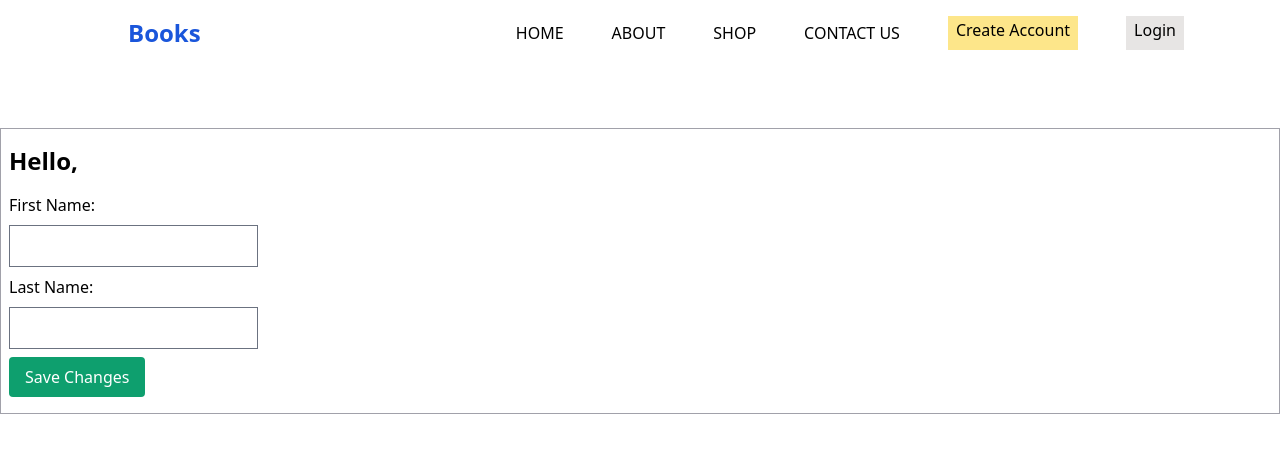
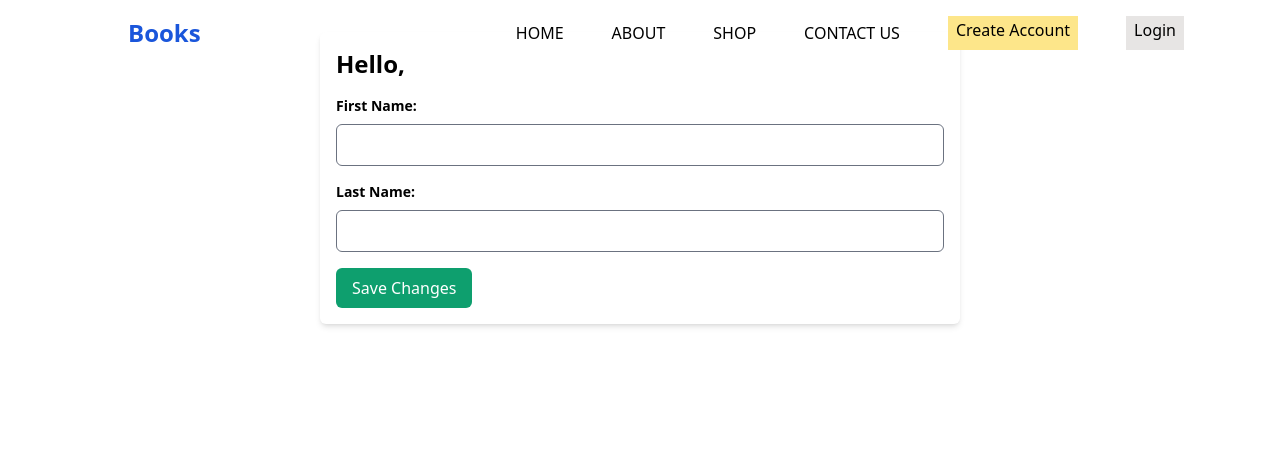
Before and after one commit to 045kunal/Book-Store, a React (Vite) app in the folder frontend/: page /profile in a window 1280 px wide. Both pictures are taken after a click on the button "Edit Profile". Shown: the top 452 px of the page. Built offline with nearby package versions, Linux system fonts and the light colour scheme; some icons are missing.

Commit message:
profile page

```diff
--- a/frontend/src/components/Profile.jsx
+++ b/frontend/src/components/Profile.jsx
@@ -1,46 +1,14 @@
-// import React, { useEffect, useState } from "react";
-// import { useAuth } from "../contexts/AuthProvider";
-
-// const Profile = () => {
-//   const { user, login } = useAuth();
-//   var userId;
-//   const [userData, setUserData] = useState();
-
-//   useEffect(() => {
-//     userId = user?.userid;
-//     if (userId) {
-//       fetch(`http://localhost:3000/user/${userId}`)
-//         .then((res) => res.json())
-//         .then((data) => {
-//           //   console.log(data);
-//           setUserData(data);
-//         });
-//     }
-//   }, []);
-//   // console.log(userData);
-//   return (
-//     <div className="container mx-auto mt-32 lg:px-2 p-4 border border-zinc-400">
-//       <h1 className="text-2xl font-bold mb-4 justify-begin flex">
-//         Hello, {userData?.username}
-//       </h1>
-//     </div>
-//   );
-// };
-
-// export default Profile;
-
 import React, { useEffect, useState } from "react";
 import { useAuth } from "../contexts/AuthProvider";
 
 const Profile = () => {
-  const { user, login } = useAuth();
-  var userId;
+  const { user } = useAuth();
   const [userData, setUserData] = useState();
   const [isEditing, setIsEditing] = useState(false);
   const [editedUserData, setEditedUserData] = useState({});
 
   useEffect(() => {
-    userId = user?.userid;
+    const userId = user?.userid;
     if (userId) {
       fetch(`http://localhost:3000/user/${userId}`)
         .then((res) => res.json())
@@ -48,17 +16,15 @@ const Profile = () => {
           setUserData(data);
         });
     }
-  }, []);
+  }, [user]);
 
   const handleEditProfile = () => {
     setIsEditing(true);
-    // Set the editedUserData state to the current userData
     setEditedUserData(userData);
   };
 
   const handleInputChange = (e) => {
     const { name, value } = e.target;
-    // Update the editedUserData state with the new input value
     setEditedUserData((prevData) => ({
       ...prevData,
       [name]: value,
@@ -66,7 +32,8 @@ const Profile = () => {
   };
 
   const handleSubmit = () => {
-    // Send a request to update the user data in the backend
+    const userId = user?.userid;
+
     fetch(`http://localhost:3000/userUpdate/${userId}`, {
       method: "PATCH",
       headers: {
@@ -76,9 +43,7 @@ const Profile = () => {
     })
       .then((res) => res.json())
       .then((data) => {
-        // Update the userData state with the edited data
         setUserData(data);
-        // Exit the edit mode
         setIsEditing(false);
       })
       .catch((error) => {
@@ -87,45 +52,47 @@ const Profile = () => {
   };
 
   return (
-    <div className="container mx-auto mt-32 lg:px-2 p-4 border border-zinc-400">
-      <h1 className="text-2xl font-bold mb-4 justify-begin flex">
-        Hello, {userData?.username}
-      </h1>
+    <div className="container mx-auto mt-8 lg:w-1/2 p-4 bg-white rounded-md shadow-md">
+      <h1 className="text-2xl font-bold mb-4">Hello, {userData?.username}</h1>
       {isEditing ? (
         <div>
-          {/* Input fields for editing */}
-          <div>
-            <label className="block mb-2">First Name:</label>
+          <div className="mb-4">
+            <label className="block text-sm font-semibold mb-2">First Name:</label>
             <input
               type="text"
               name="firstname"
               value={editedUserData?.firstname || ""}
               onChange={handleInputChange}
-              className="border p-2 mb-2"
+              className="w-full border rounded-md p-2"
             />
           </div>
-          <div>
-            <label className="block mb-2">Last Name:</label>
+          <div className="mb-4">
+            <label className="block text-sm font-semibold mb-2">Last Name:</label>
             <input
               type="text"
               name="lastname"
               value={editedUserData?.lastname || ""}
               onChange={handleInputChange}
-              className="border p-2 mb-2"
+              className="w-full border rounded-md p-2"
             />
           </div>
           {/* Add more input fields for other user details */}
-          <button onClick={handleSubmit} className="bg-green-500 text-white px-4 py-2 rounded">
+          <button
+            onClick={handleSubmit}
+            className="bg-green-500 text-white px-4 py-2 rounded-md hover:bg-green-600"
+          >
             Save Changes
           </button>
         </div>
       ) : (
         <div>
-          {/* Display user information */}
-          <p>Email: {userData?.emailid}</p>
-          <p>Mobile No: {userData?.mobileno}</p>
+          <p className="mb-2">Email: {userData?.emailid}</p>
+          <p className="mb-2">Mobile No: {userData?.mobileno}</p>
           {/* Display other user details */}
-          <button onClick={handleEditProfile} className="bg-blue-500 text-white px-4 py-2 rounded">
+          <button
+            onClick={handleEditProfile}
+            className="bg-blue-500 text-white px-4 py-2 rounded-md hover:bg-blue-600"
+          >
             Edit Profile
           </button>
         </div>
```
